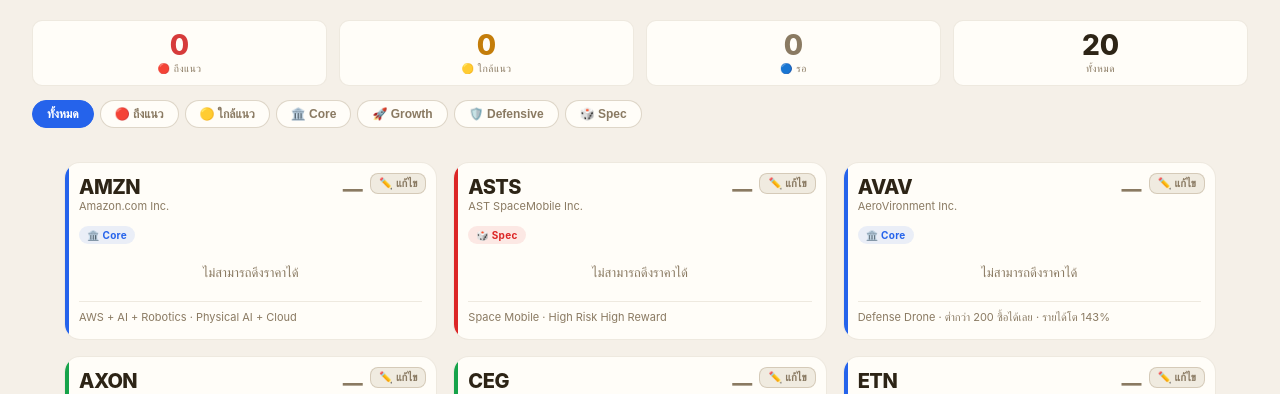
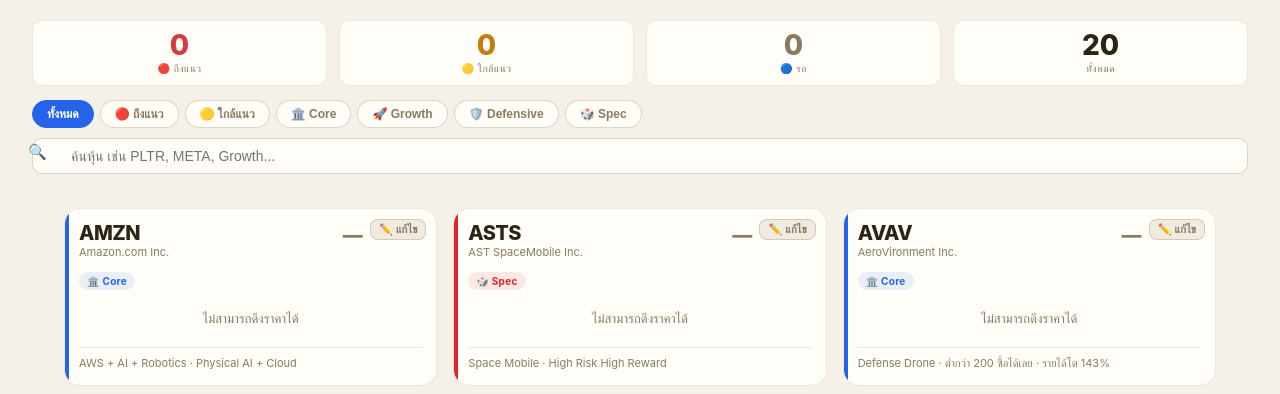
Before and after one commit to nichanny/stock-alert-system, a Flask app: page / in a window 1280 px wide. Shown: the part 63-457 px from the top of the page. Run offline with Flask 3, Linux system fonts and the light colour scheme; data that the repository does not hold is empty.

Commit message:
feat: Add search bar + clear-all levels button
- Search bar below filter tabs: instant filter by symbol or company name
- Supports uppercase input (autocapitalize) for quick stock lookup
- ✕ clear button appears when typing, resets search on click
- Search works together with category/status filter tabs
- 🗑️ ล้างทั้งหมด button in edit panel header
- Clears all level rows and leaves one blank row to fill in fresh
- Confirm dialog before clearing to prevent accidents

```diff
--- a/templates/dashboard.html
+++ b/templates/dashboard.html
@@ -103,6 +103,40 @@
 .ftab[data-cat="growth"].active{background:var(--growth);border-color:var(--growth)}
 .ftab[data-cat="defensive"].active{background:var(--defensive);border-color:var(--defensive)}
 .ftab[data-cat="spec"].active{background:var(--spec);border-color:var(--spec)}
+
+/* ── Search Bar ── */
+.search-wrap{
+  padding:10px 16px 0;
+  position:relative
+}
+.search-input{
+  width:100%;background:var(--surface);border:1px solid var(--border-strong);
+  border-radius:10px;color:var(--text);font-size:14px;
+  padding:9px 36px 9px 38px;outline:none;
+  transition:border-color .2s,box-shadow .2s;
+  -webkit-appearance:none
+}
+.search-input:focus{border-color:var(--blue);box-shadow:0 0 0 3px rgba(37,99,235,.12)}
+.search-icon{
+  position:absolute;left:28px;top:50%;transform:translateY(-50%);
+  font-size:15px;pointer-events:none
+}
+.search-clear{
+  position:absolute;right:28px;top:50%;transform:translateY(-50%);
+  background:none;border:none;color:var(--muted);font-size:16px;
+  cursor:pointer;padding:2px 4px;border-radius:4px;
+  display:none
+}
+.search-clear.visible{display:block}
+
+/* ── Edit Panel Clear All ── */
+.edit-clear-btn{
+  background:none;border:1px dashed rgba(214,59,59,.4);
+  color:var(--red);font-size:12px;font-weight:600;
+  padding:5px 10px;border-radius:6px;cursor:pointer;
+  transition:all .2s;white-space:nowrap;flex-shrink:0
+}
+.edit-clear-btn:hover{background:var(--red-bg);border-style:solid}
 
 /* ── Cards Grid ── */
 .cards-grid{
@@ -383,6 +417,7 @@
   .topbar-title{font-size:19px}
   .summary-strip{padding:16px 24px 0;gap:12px}
   .filter-bar{padding:12px 24px 0}
+  .search-wrap{padding:10px 24px 0}
   .cards-grid{padding:12px 24px;grid-template-columns:repeat(auto-fill,minmax(340px,1fr));gap:14px}
   .panel{padding:16px 24px}
   .bottom-tabs{display:none}
@@ -392,6 +427,7 @@
   .topbar{padding:14px 32px}
   .summary-strip{padding:20px 32px 0}
   .filter-bar{padding:14px 32px 0}
+  .search-wrap{padding:10px 32px 0}
   .cards-grid{padding:14px 32px;grid-template-columns:repeat(auto-fill,minmax(360px,1fr));gap:16px}
   .panel{padding:20px 32px}
   .sum-val{font-size:28px}
@@ -443,6 +479,13 @@
   <button class="ftab" data-cat="growth"    data-filter="growth"    onclick="filterCards('growth',this)">🚀 Growth</button>
   <button class="ftab" data-cat="defensive" data-filter="defensive" onclick="filterCards('defensive',this)">🛡️ Defensive</button>
   <button class="ftab" data-cat="spec"      data-filter="spec"      onclick="filterCards('spec',this)">🎲 Spec</button>
+</div>
+
+<!-- Search Bar -->
+<div class="search-wrap" id="searchWrap">
+  <span class="search-icon">🔍</span>
+  <input class="search-input" id="searchInput" type="search" placeholder="ค้นหุ้น เช่น PLTR, META, Growth..." autocomplete="off" autocorrect="off" autocapitalize="characters" oninput="onSearch(this)">
+  <button class="search-clear" id="searchClearBtn" onclick="clearSearch()">✕</button>
 </div>
 
 <!-- ALERTS PANEL -->
@@ -510,8 +553,11 @@
       {% if a.note %}<div class="card-note">{{ a.note }}</div>{% endif %}
 
       <!-- Inline Edit Panel -->
-      <div class="edit-panel" id="edit-{{ a.symbol }}">
-        <div class="edit-panel-title">✏️ แก้ไขแนวรับ — {{ a.symbol }}</div>
+      <div class="edit-panel" id="edit-{{ a.symbol }}" data-symbol="{{ a.symbol }}">
+        <div style="display:flex;align-items:center;justify-content:space-between;margin-bottom:8px">
+          <div class="edit-panel-title" style="margin-bottom:0">✏️ แก้ไขแนวรับ — {{ a.symbol }}</div>
+          <button class="edit-clear-btn" onclick="clearAllLevels('{{ a.symbol }}')">&#128465; ล้างทั้งหมด</button>
+        </div>
         <div class="edit-levels-wrap" id="edit-rows-{{ a.symbol }}">
           {% for ls in a.level_statuses %}
           <div class="edit-level-row">
@@ -682,12 +728,38 @@
 }
 
 /* ── Filter Cards ── */
+let _activeFilter='all';
 function filterCards(filter,btn){
+  _activeFilter=filter;
   if(btn){document.querySelectorAll('.ftab').forEach(b=>b.classList.remove('active'));btn.classList.add('active');}
+  applyFilters();
+}
+
+/* ── Search ── */
+function onSearch(inp){
+  const clearBtn=document.getElementById('searchClearBtn');
+  clearBtn.classList.toggle('visible', inp.value.length>0);
+  applyFilters();
+}
+function clearSearch(){
+  const inp=document.getElementById('searchInput');
+  inp.value='';
+  document.getElementById('searchClearBtn').classList.remove('visible');
+  applyFilters();
+  inp.focus();
+}
+
+function applyFilters(){
+  const q=(document.getElementById('searchInput').value||'').trim().toUpperCase();
+  const filter=_activeFilter;
   document.querySelectorAll('.alert-card').forEach(card=>{
-    const s=card.dataset.status,c=card.dataset.cat;
-    let show=filter==='all'||(filter==='hit'&&s==='hit')||(filter==='near'&&s==='near')||(filter===c);
-    card.style.display=show?'':'none';
+    const s=card.dataset.status, c=card.dataset.cat, sym=card.dataset.symbol||'';
+    const name=(card.querySelector('.card-name')||{}).textContent||'';
+    // Category/status filter
+    let passFilter=filter==='all'||(filter==='hit'&&s==='hit')||(filter==='near'&&s==='near')||(filter===c);
+    // Search filter: match symbol or company name
+    let passSearch=!q||sym.includes(q)||name.toUpperCase().includes(q);
+    card.style.display=(passFilter&&passSearch)?'':'none';
   });
 }
 
@@ -704,6 +776,32 @@
     // Scroll card into view
     panel.closest('.alert-card').scrollIntoView({behavior:'smooth',block:'nearest'});
   }
+}
+
+function clearAllLevels(symbol){
+  const wrap = document.getElementById('edit-rows-'+symbol);
+  if(!confirm('ล้างราคาแนวรับทั้งหมดของ '+symbol+'?\nจะเหลือช่องว่าง 1 แถวให้กรอกใหม่'))return;
+  wrap.innerHTML='';
+  // Add one blank row
+  const row=document.createElement('div');
+  row.className='edit-level-row';
+  row.innerHTML=`
+    <div class="edit-level-row-top">
+      <span class="edit-level-label">ไม้ 1</span>
+      <input class="edit-level-input" type="number" step="0.01" placeholder="ใส่ราคาแนวรับ">
+    </div>
+    <div class="edit-level-row-bottom">
+      <select class="edit-size-select">
+        <option value="small">🟡 เล็ก</option>
+        <option value="mid" selected>🟠 กลาง</option>
+        <option value="big">🔴 หนัก</option>
+      </select>
+      <button class="edit-remove-btn" onclick="removeEditRow(this)">✕ ลบไม้นี้</button>
+    </div>
+  `;
+  wrap.appendChild(row);
+  row.querySelector('input').focus();
+  showToast('🗑️ ล้างแล้ว ใส่ราคาใหม่แล้วกด 💾 บันทึก');
 }
 
 function addEditRow(symbol){
```
